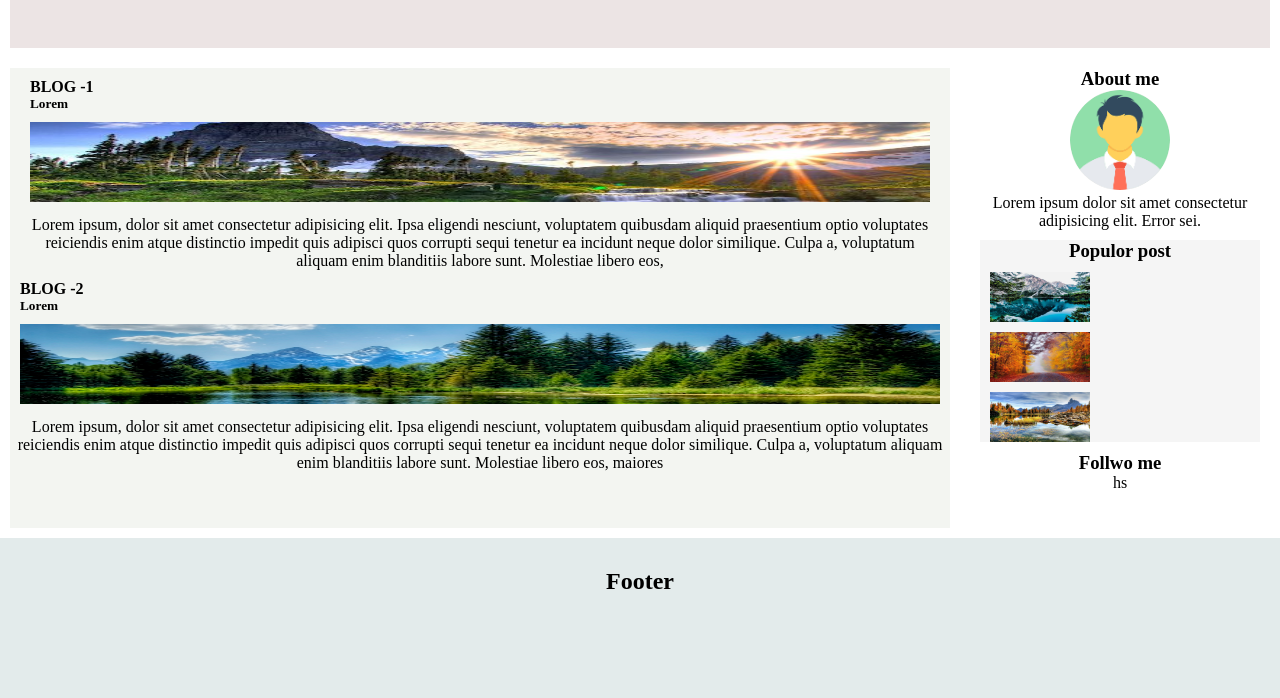
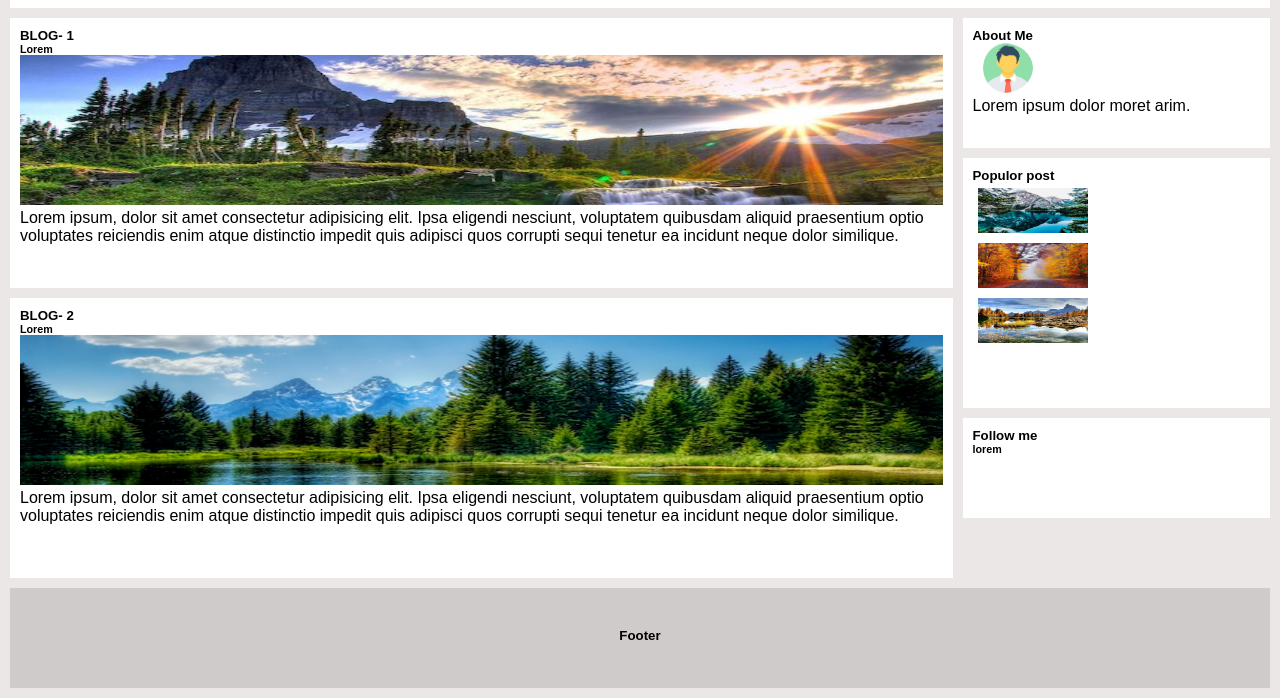
Before and after one commit to E06-2/uib-layout-grid-blogger-Adrion10, a plain HTML site: page index.html in a window 1280 px wide. Shown: the part 102-800 px from the top of the page. Drawn offline with Linux system fonts and the light colour scheme.

Commit message:
lace solution 2

```diff
--- a/css/style.css
+++ b/css/style.css
@@ -1,76 +1,78 @@
 * {
+  margin: 0;
+  padding: 0;
   box-sizing: border-box;
-  margin: 0;
-  text-align: center;
 }
-
+body {
+  font-family: sans-serif;
+  background-color: rgb(235, 231, 231);
+}
 .container {
+  width: 100vw;
+  height: 100vh;
   display: grid;
-  grid-template-columns: 1fr 2fr 1fr;
-  grid-template-rows: 20vh 60vh 20vh;
+  grid-template-columns: 1fr 1fr 1fr 1fr;
+  grid-template-rows: 100px 130px 130px 1fr 100px 50px 100px;
+  gap: 10px;
+  padding: 10px;
 }
 .header {
+  grid-column: 1 / 5;
+  grid-row: 1 / 2;
+  text-align: center;
+  background-color: white;
+}
+.header h1 {
+  margin-top: 30px;
+}
+.blog1 {
   grid-column: 1 / 4;
-  grid-row: 1 / 2;
-  background-color: rgb(236, 228, 228);
+  grid-row: 2 / 4;
   padding: 10px;
-  margin: 10px;
+  background-color: white;
 }
-.header h1{
-    text-align: center;
-    margin-top: 30px;
+.blog2 {
+  grid-column: 1 / 4;
+  grid-row: 4 / 7;
+  padding: 10px;
+  background-color: white;
 }
-
-.content {
-  grid-column: 1 / 3;
-  grid-row: 2/ 3;
-  background-color: rgb(243, 245, 241);
-  margin: 10px;
+.about {
+  grid-column: 4 / 5;
+  grid-row: 2 / 3;
+  padding: 10px;
+  background-color: white;
 }
-.content img{
-    padding: 10px;
+.about img {
+  width: 60px;
+  border-radius: 50%;
+  padding-left: 10px;
 }
-.blog1 h4, h5{
-    text-align: start;
-    margin-left: 10px;
-}
-.blog1{
- padding: 10px;
-}
-.rightSidbar {
-  grid-column: 3 / 4;
-  grid-row: 2 / 3;
+.post {
+  grid-column: 4 / 5;
+  grid-row: 3 / 5;
+  padding: 10px;
   background-color: white;
-  margin: 10px;
-}
-.blog2 h4, h5{
-  margin-left: 10px;
-  text-align: start;
-}
-.rightSidbar > img {
-  border-radius: 50%;
-
-
-  background-color: rgb(231, 225, 224);
 }
 .post img {
   display: flex;
-  margin: 10px;
-  background-color: whitesmoke;
+  width: 120px;
+  height: 55px;
+  padding: 5px;
 }
-div .post {
-  background-color: whitesmoke;
-  margin: 10px;
-}
-.follow{
-    background-color: white;
-    padding: 10px;
+.follow {
+  grid-column: 4 / 5;
+  grid-row: 5/ 6;
+  padding: 10px;
+  background-color: white;
 }
 .footer {
-  grid-area: 3 / 1 / span 1 / span 3;
-  background-color: rgb(227, 235, 235);
+  grid-column: 1 / span 4;
+  background-color: rgba(22, 53, 53, 0);
+  height: 100px;
+  background-color: rgb(207, 203, 203);
 }
-.footer h2 {
+.footer h5 {
+  margin-top: 40px;
   text-align: center;
-  margin-top: 30px;
 }
--- a/index.html
+++ b/index.html
@@ -4,61 +4,53 @@
     <meta charset="UTF-8" />
     <meta http-equiv="X-UA-Compatible" content="IE=edge" />
     <meta name="viewport" content="width=device-width, initial-scale=1.0" />
-    <title>Layout grid</title>
     <link rel="stylesheet" href="./css/style.css" />
+    <title>Lace Task</title>
   </head>
   <body>
     <div class="container">
       <div class="header">
         <h1>My Blog</h1>
       </div>
-
-      <div class="content">
       <div class="blog1">
-        <h4>BLOG -1</h4>
-        <h5>Lorem</h5>
-        <img src="./images/b1.jpg" alt="" height="100px" width="100%"/>
+        <h5>BLOG- 1</h5>
+        <h6>Lorem</h6>
+        <img src="./images/b1.jpg" alt="" height="150px" width="100%" />
         <p>
           Lorem ipsum, dolor sit amet consectetur adipisicing elit. Ipsa
           eligendi nesciunt, voluptatem quibusdam aliquid praesentium optio
           voluptates reiciendis enim atque distinctio impedit quis adipisci quos
-          corrupti sequi tenetur ea incidunt neque dolor similique. Culpa a,
-          voluptatum aliquam enim blanditiis labore sunt. Molestiae libero eos,
-
+          corrupti sequi tenetur ea incidunt neque dolor similique.
         </p>
       </div>
       <div class="blog2">
-        <h4>BLOG -2</h4>
-        <h5>Lorem</h5>
-        <img src="./images/b2.jpg" alt="" height="100px" width="100%"/>
+        <h5>BLOG- 2</h5>
+        <h6>Lorem</h6>
+        <img src="./images/b2.jpg" alt="" height="150px" width="100%" />
         <p>
           Lorem ipsum, dolor sit amet consectetur adipisicing elit. Ipsa
           eligendi nesciunt, voluptatem quibusdam aliquid praesentium optio
           voluptates reiciendis enim atque distinctio impedit quis adipisci quos
-          corrupti sequi tenetur ea incidunt neque dolor similique. Culpa a,
-          voluptatum aliquam enim blanditiis labore sunt. Molestiae libero eos,
-          maiores
-
+          corrupti sequi tenetur ea incidunt neque dolor similique.
         </p>
       </div>
+      <div class="about">
+        <h5>About Me</h5>
+        <img src="./images/dev.png" alt="" />
+        <p>Lorem ipsum dolor moret arim.</p>
       </div>
-      <div class="rightSidbar">
-        <h3>About me</h3>
-        <img src="./images/dev.png" alt="" width="100px"/>
-        <p>Lorem ipsum dolor sit amet consectetur adipisicing elit. Error sei.</p>
       <div class="post">
-        <h3>Populor post</h3>
-        <img src="./images/p1.jpeg" alt="" width="100px" height="50">
-        <img src="./images/p2.jpg" alt="" width="100px" height="50">
-        <img src="./images/p3.jpg" alt="" width="100px" height="50">
+        <h5>Populor post</h5>
+        <img src="./images/p1.jpeg" alt="" />
+        <img src="./images/p2.jpg" alt="" />
+        <img src="./images/p3.jpg" alt="" />
       </div>
-        <div follow>
-    <h3>Follwo me</h3>
-        <p>hs</p>
-    </div>
+      <div class="follow">
+        <h5>Follow me</h5>
+        <h6>lorem</h6>
       </div>
       <div class="footer">
-        <h2>Footer</h2>
+        <h5>Footer</h5>
       </div>
     </div>
   </body>
```
Lines whose indentation alone changed are shown as unchanged.
